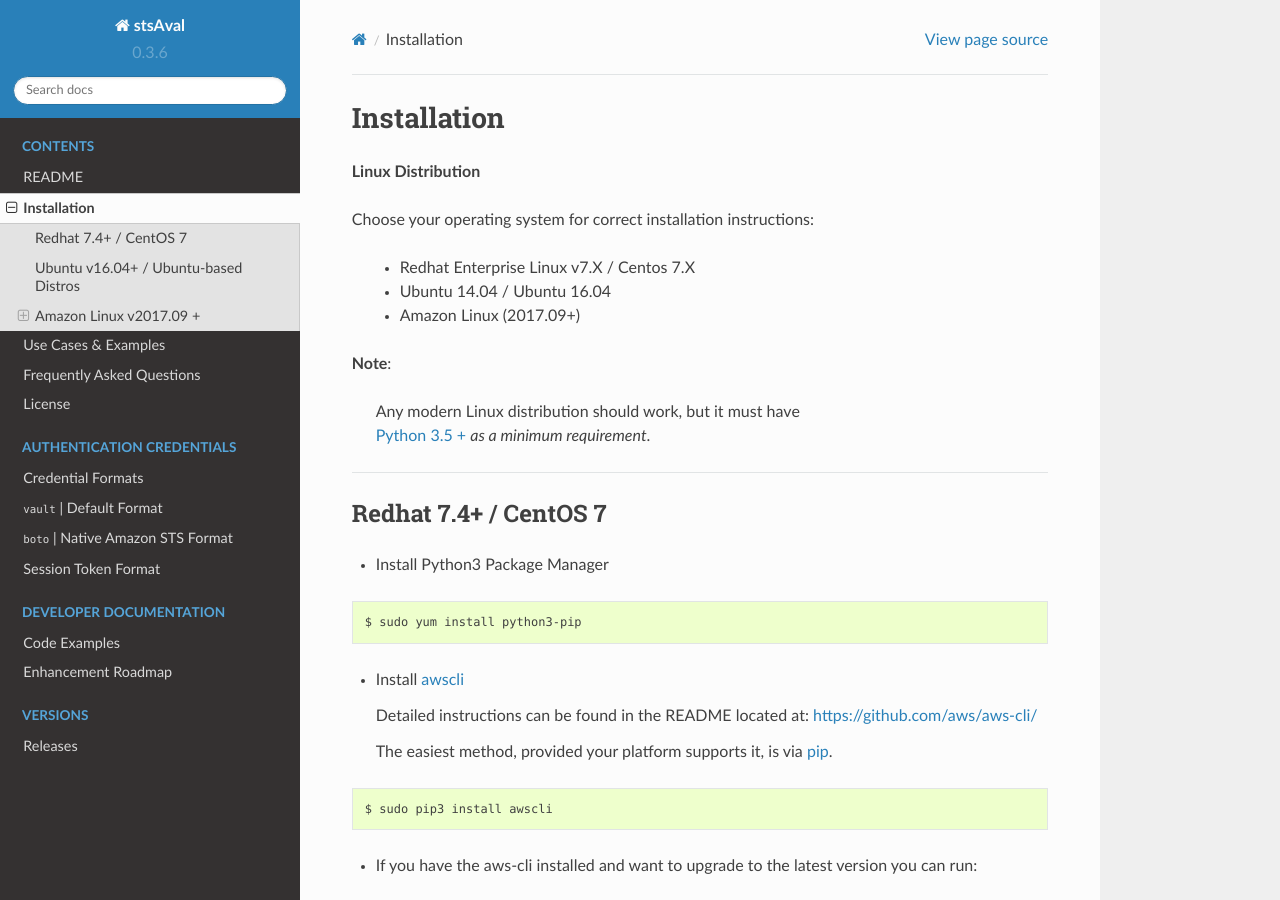
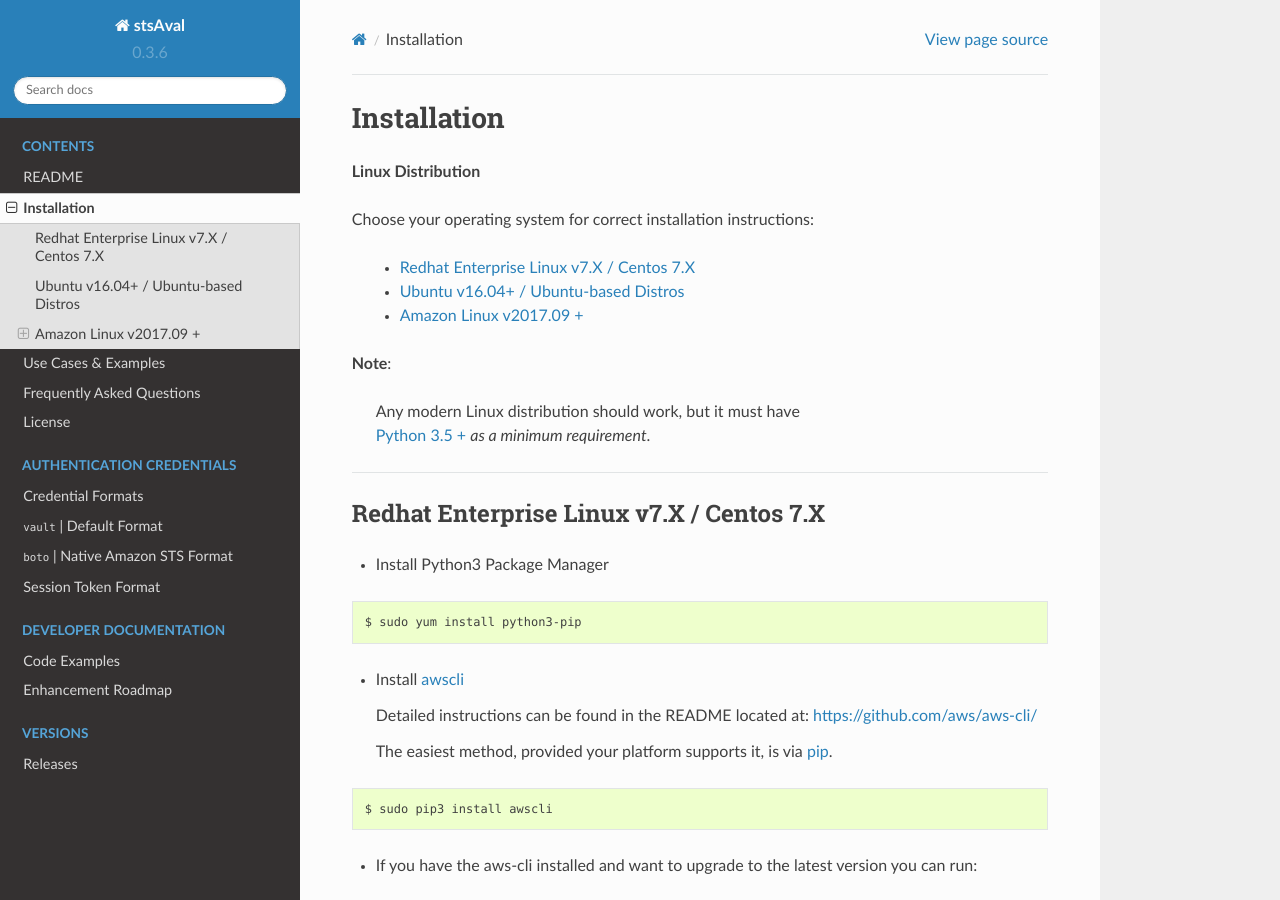
Before and after one commit to fstab50/stslib, a Sphinx documentation site: the page built from docs/installation.rst, in a window 1280 px wide and 900 px high. Built offline with Sphinx 7.4.7 and the Read the Docs theme 2.0.0, drawn with Linux system fonts in a browser that asks for light colours.

Commit message:
installation.rst: interlinking

```diff
--- a/docs/installation.rst
+++ b/docs/installation.rst
@@ -6,9 +6,9 @@
 
 Choose your operating system for correct installation instructions:
 
-   -  Redhat Enterprise Linux v7.X / Centos 7.X
-   -  Ubuntu 14.04 / Ubuntu 16.04
-   -  Amazon Linux (2017.09+)
+   - :ref:`redhat`
+   - :ref:`ubuntu`
+   - :ref:`amazonlinux`
 
 **Note**:
 
@@ -17,8 +17,10 @@ Choose your operating system for correct installation instructions:
 
 ------------
 
-Redhat 7.4+ / CentOS 7
-***********************
+.. _redhat:
+
+Redhat Enterprise Linux v7.X / Centos 7.X
+******************************************
 
 -  Install Python3 Package Manager
 
```
Also changed, not shown: other parts of docs/installation.rst (+4 -0 lines).
